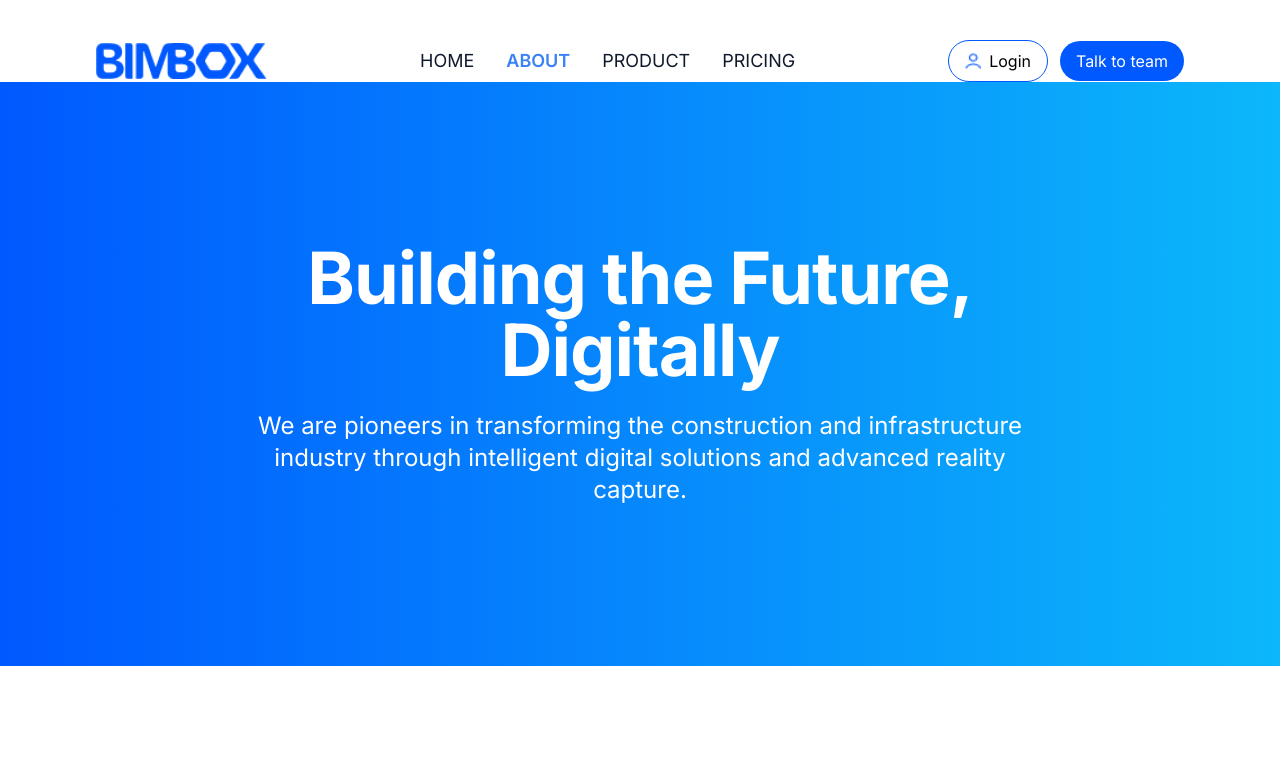
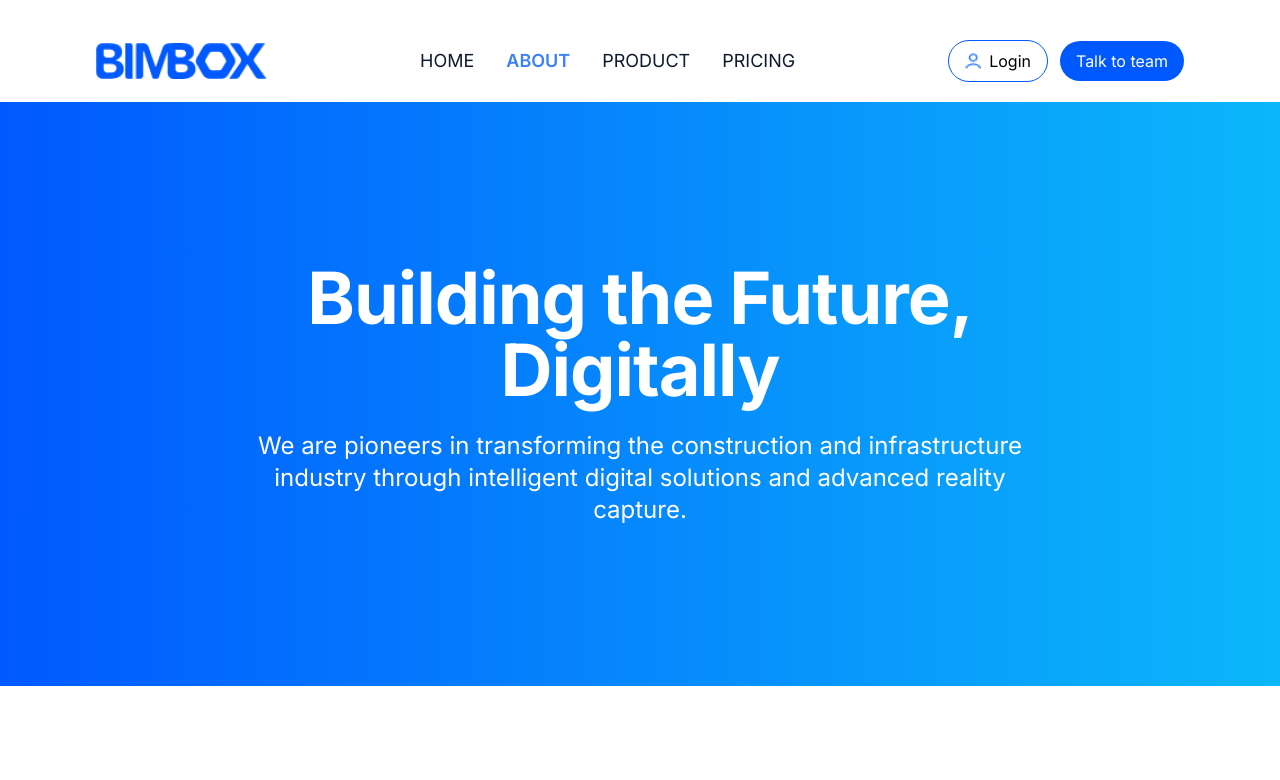
Before and after one commit to sambit2917/BIMBOX, a React (Vite) app: page /about in a window 1280 px wide. Shown: the top 780 px of the page. Built offline with nearby package versions, Linux system fonts and the light colour scheme.

Commit message:
updation commit

```diff
--- a/src/App.jsx
+++ b/src/App.jsx
@@ -1,6 +1,6 @@
 import React from "react";
 import HomeSection from "./components/sectionContainers/HomeSection";
-import { createBrowserRouter, RouterProvider } from "react-router";
+import { createBrowserRouter, RouterProvider } from "react-router-dom";
 import MainLayout from "./components/layouts/MainLayout";
 import AuthLayout from "./components/layouts/AuthLayout";
 import AboutPage from "./components/pages/AboutPage";
@@ -15,18 +15,12 @@ const App = () => {
       element: <MainLayout />,
       children: [
         {
-          path: "/",
+          index: true, //? Make <HomePage /> load automatically for "/"
           element: <HomePage />,
         },
-      ],
-    },
-    {
-      path: "/",
-      element: <AuthLayout />,
-      children: [
         {
           path: "/homeSection",
-          element: <HomeSection/>
+          element: <HomeSection />,
         },
         {
           path: "/about",
@@ -42,6 +36,11 @@ const App = () => {
         },
       ],
     },
+    {
+      path: "/",
+      element: <AuthLayout />,
+      children: [],
+    },
   ]);
   return (
     <RouterProvider router={routes} />
--- a/src/components/navbar/NavBar.jsx
+++ b/src/components/navbar/NavBar.jsx
@@ -2,8 +2,8 @@ import React, { useState } from "react";
 import logo from "../../assets/images/BimboxLogo.png";
 import contact from "../../assets/images/ContactLogo.png";
 import { RxHamburgerMenu, RxCross1 } from "react-icons/rx";
-import { NavLink } from "react-router";
-import HomePage from "../pages/HomePage";
+import { NavLink } from "react-router-dom";
+// import HomePage from "../pages/HomePage";
 
 const NavBar = () => {
   const [menuOpen, setMenuOpen] = useState(false);
--- a/src/components/pages/AboutPage.jsx
+++ b/src/components/pages/AboutPage.jsx
@@ -50,7 +50,7 @@ const AboutPage = () => {
     },
   ];
   return (
-    <div className="w-full flex flex-col items-center">
+    <div className="w-full flex flex-col items-center pt-5">
       {/* Hero Section */}
       <div className="w-full bg-gradient-to-r from-[#0059FF] to-[#0CB7FA] py-20 px-5 sm:py-24 sm:px-10 md:py-32 lg:py-40 flex flex-col items-center text-center">
         <motion.h1
```
